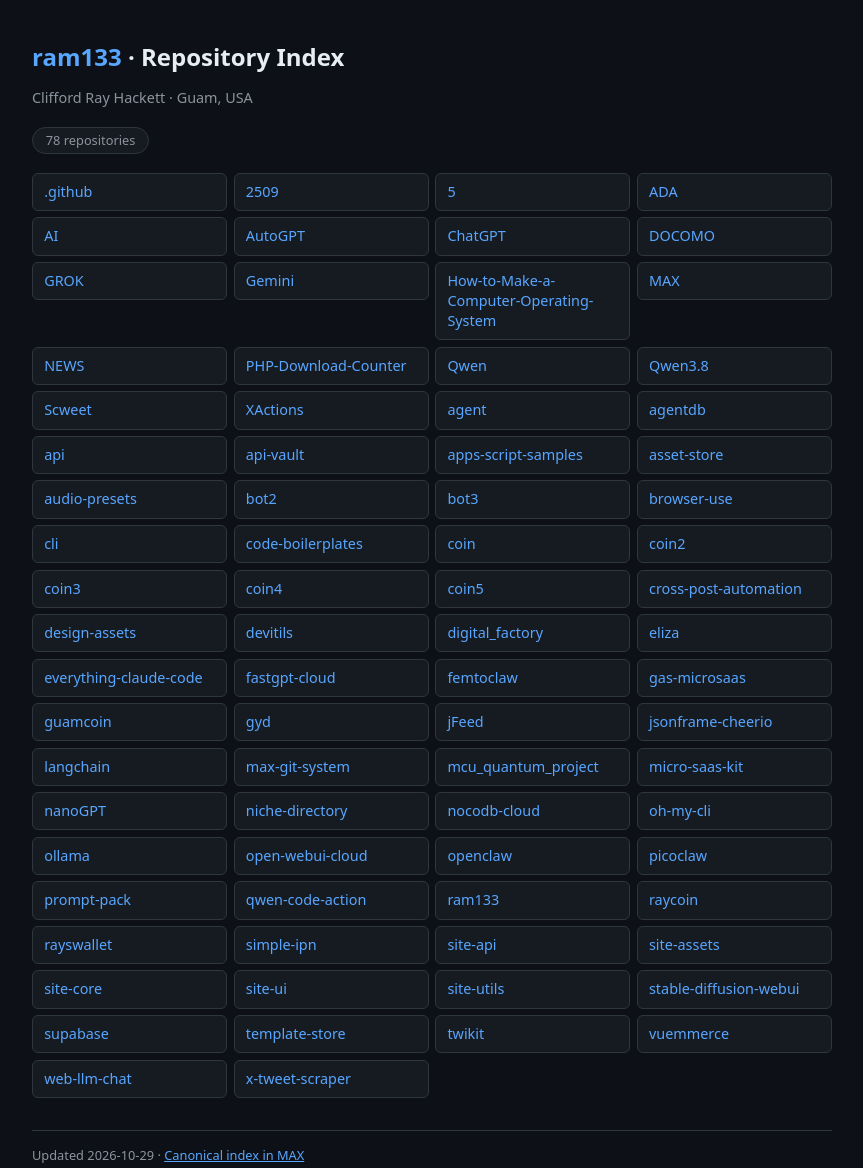
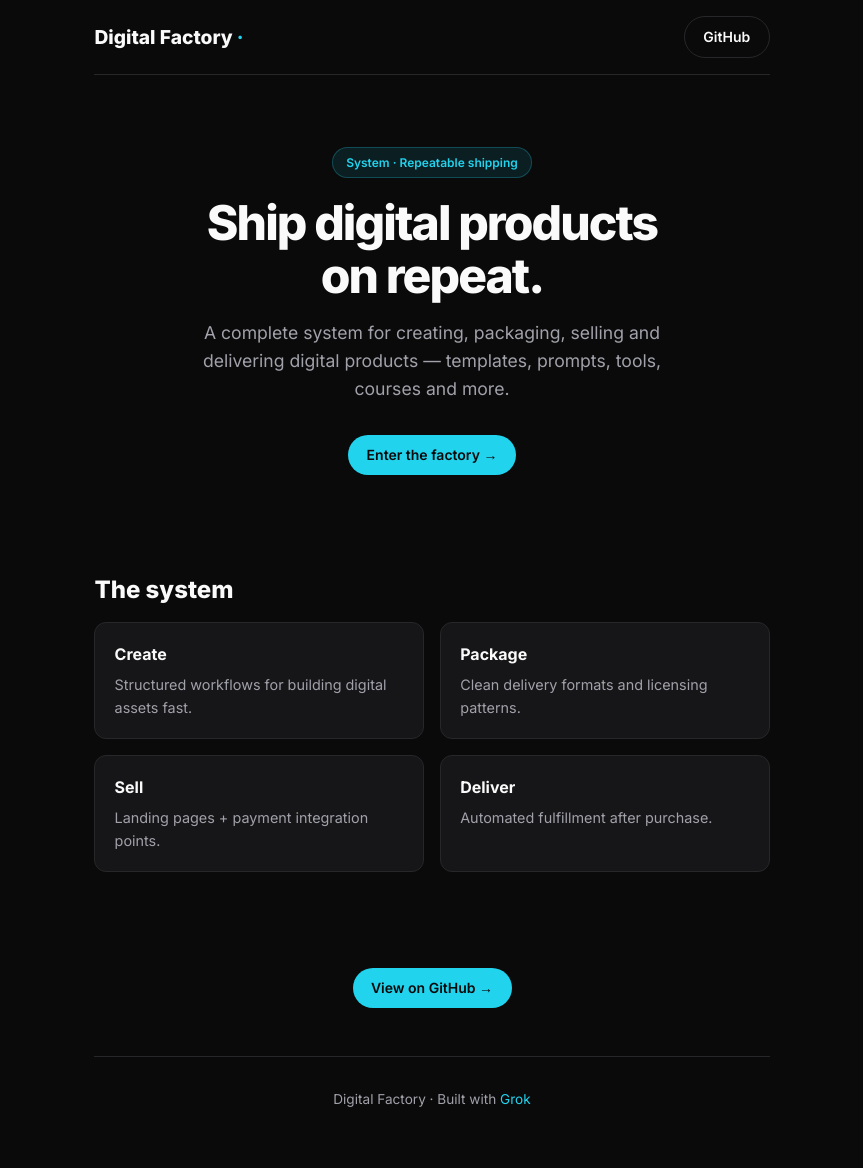
Before and after one commit to ram133/digital_factory, a plain HTML site: page index.html in a window 1280 px wide. Shown: the whole page, without its empty margins (208-1071 px from the left). After the commit the page ends 1143 px from the top, so only its background shows below. Drawn offline with Linux system fonts and the light colour scheme.

Commit message:
Product rebuild: Digital Factory — system for shipping digital products

```diff
--- a/index.html
+++ b/index.html
@@ -1,112 +1,58 @@
 <!DOCTYPE html>
 <html lang="en">
 <head>
-<meta charset="UTF-8">
-<meta name="viewport" content="width=device-width, initial-scale=1.0">
-<title>ram133 · All Repositories</title>
+  <meta charset="UTF-8" />
+  <meta name="viewport" content="width=device-width, initial-scale=1.0" />
+  <title>Digital Factory — Ship digital products on repeat</title>
+  <meta name="theme-color" content="#0a0a0b" />
+  <link href="https://fonts.googleapis.com/css2?family=Inter:wght@400;500;600;700;800&display=swap" rel="stylesheet" />
   <style>
-body{font-family:system-ui,sans-serif;background:#0d1117;color:#e6edf3;margin:0;padding:1.5rem;line-height:1.4}
-.container{max-width:800px;margin:0 auto}
-h1{font-size:1.5rem;margin-bottom:.3rem}
-h1 a{color:#58a6ff;text-decoration:none}
-.sub{color:#8b949e;font-size:.9rem;margin-bottom:1.2rem}
-.count{display:inline-block;background:#161b22;border:1px solid #30363d;border-radius:999px;padding:.2rem .8rem;font-size:.8rem;color:#8b949e}
-ul{list-style:none;padding:0;display:grid;grid-template-columns:repeat(auto-fill,minmax(180px,1fr));gap:.4rem;margin-top:1.2rem}
-li a{display:block;background:#161b22;border:1px solid #30363d;border-radius:6px;padding:.5rem .7rem;color:#58a6ff;text-decoration:none;font-size:.9rem}
-li a:hover{border-color:#58a6ff}
-footer{margin-top:2rem;font-size:.8rem;color:#8b949e;border-top:1px solid #30363d;padding-top:1rem}
-footer a{color:#58a6ff}
+    :root{--bg:#0a0a0b;--card:#161618;--border:#27272a;--text:#fafafa;--muted:#a1a1aa;--accent:#22d3ee;--font:'Inter',system-ui,sans-serif}
+    *{box-sizing:border-box;margin:0;padding:0}body{font-family:var(--font);background:var(--bg);color:var(--text);line-height:1.6}
+    .container{max-width:720px;margin:0 auto;padding:0 1.4rem}
+    nav{padding:1rem 0;border-bottom:1px solid var(--border);display:flex;justify-content:space-between;align-items:center}
+    .logo{font-weight:800;font-size:1.2rem;text-decoration:none;color:var(--text)}.logo span{color:var(--accent)}
+    .btn{display:inline-flex;padding:.55rem 1.15rem;border-radius:999px;font-weight:600;font-size:.875rem;text-decoration:none}
+    .btn-primary{background:var(--accent);color:#0a0a0b}.btn-ghost{border:1px solid var(--border);color:var(--text)}
+    .hero{padding:4.5rem 0 3rem;text-align:center}
+    .badge{display:inline-block;background:rgba(34,211,238,.1);border:1px solid rgba(34,211,238,.25);color:var(--accent);font-size:.75rem;font-weight:600;padding:.3rem .8rem;border-radius:999px;margin-bottom:1.2rem}
+    h1{font-size:clamp(2.1rem,5vw,3rem);font-weight:800;letter-spacing:-.04em;line-height:1.1;margin-bottom:1rem}
+    .hero p{color:var(--muted);font-size:1.1rem;max-width:500px;margin:0 auto 2rem}
+    .cta{display:flex;gap:.7rem;justify-content:center;flex-wrap:wrap}
+    section{padding:3rem 0}h2{font-size:1.5rem;font-weight:800;margin-bottom:.8rem}
+    .grid{display:grid;grid-template-columns:1fr 1fr;gap:1rem}@media(max-width:520px){.grid{grid-template-columns:1fr}}
+    .card{background:var(--card);border:1px solid var(--border);border-radius:12px;padding:1.2rem}.card h3{font-size:1rem;margin-bottom:.3rem}.card p{color:var(--muted);font-size:.9rem}
+    footer{border-top:1px solid var(--border);padding:2rem 0;text-align:center;color:var(--muted);font-size:.85rem}footer a{color:var(--accent);text-decoration:none}
   </style>
 </head>
 <body>
   <div class="container">
-<header>
-<h1><a href="https://github.com/ram133">ram133</a> · Repository Index</h1>
-<p class="sub">Clifford Ray Hackett · Guam, USA</p>
-<span class="count">78 repositories</span>
+    <nav>
+      <a href="./" class="logo">Digital Factory <span>·</span></a>
+      <a href="https://github.com/ram133/digital_factory" class="btn btn-ghost" target="_blank">GitHub</a>
+    </nav>
+    <header class="hero">
+      <div class="badge">System · Repeatable shipping</div>
+      <h1>Ship digital products<br>on repeat.</h1>
+      <p>A complete system for creating, packaging, selling and delivering digital products — templates, prompts, tools, courses and more.</p>
+      <div class="cta">
+        <a href="https://github.com/ram133/digital_factory" class="btn btn-primary" target="_blank">Enter the factory →</a>
+      </div>
     </header>
-<ul>
-      <li><a href="https://github.com/ram133/.github">.github</a></li>
-      <li><a href="https://github.com/ram133/2509">2509</a></li>
-      <li><a href="https://github.com/ram133/5">5</a></li>
-      <li><a href="https://github.com/ram133/ADA">ADA</a></li>
-      <li><a href="https://github.com/ram133/AI">AI</a></li>
-      <li><a href="https://github.com/ram133/AutoGPT">AutoGPT</a></li>
-      <li><a href="https://github.com/ram133/ChatGPT">ChatGPT</a></li>
-      <li><a href="https://github.com/ram133/DOCOMO">DOCOMO</a></li>
-      <li><a href="https://github.com/ram133/GROK">GROK</a></li>
-      <li><a href="https://github.com/ram133/Gemini">Gemini</a></li>
-      <li><a href="https://github.com/ram133/How-to-Make-a-Computer-Operating-System">How-to-Make-a-Computer-Operating-System</a></li>
-      <li><a href="https://github.com/ram133/MAX">MAX</a></li>
-      <li><a href="https://github.com/ram133/NEWS">NEWS</a></li>
-      <li><a href="https://github.com/ram133/PHP-Download-Counter">PHP-Download-Counter</a></li>
-      <li><a href="https://github.com/ram133/Qwen">Qwen</a></li>
-      <li><a href="https://github.com/ram133/Qwen3.8">Qwen3.8</a></li>
-      <li><a href="https://github.com/ram133/Scweet">Scweet</a></li>
-      <li><a href="https://github.com/ram133/XActions">XActions</a></li>
-      <li><a href="https://github.com/ram133/agent">agent</a></li>
-      <li><a href="https://github.com/ram133/agentdb">agentdb</a></li>
-      <li><a href="https://github.com/ram133/api">api</a></li>
-      <li><a href="https://github.com/ram133/api-vault">api-vault</a></li>
-      <li><a href="https://github.com/ram133/apps-script-samples">apps-script-samples</a></li>
-      <li><a href="https://github.com/ram133/asset-store">asset-store</a></li>
-      <li><a href="https://github.com/ram133/audio-presets">audio-presets</a></li>
-      <li><a href="https://github.com/ram133/bot2">bot2</a></li>
-      <li><a href="https://github.com/ram133/bot3">bot3</a></li>
-      <li><a href="https://github.com/ram133/browser-use">browser-use</a></li>
-      <li><a href="https://github.com/ram133/cli">cli</a></li>
-      <li><a href="https://github.com/ram133/code-boilerplates">code-boilerplates</a></li>
-      <li><a href="https://github.com/ram133/coin">coin</a></li>
-      <li><a href="https://github.com/ram133/coin2">coin2</a></li>
-      <li><a href="https://github.com/ram133/coin3">coin3</a></li>
-      <li><a href="https://github.com/ram133/coin4">coin4</a></li>
-      <li><a href="https://github.com/ram133/coin5">coin5</a></li>
-      <li><a href="https://github.com/ram133/cross-post-automation">cross-post-automation</a></li>
-      <li><a href="https://github.com/ram133/design-assets">design-assets</a></li>
-      <li><a href="https://github.com/ram133/devitils">devitils</a></li>
-      <li><a href="https://github.com/ram133/digital_factory">digital_factory</a></li>
-      <li><a href="https://github.com/ram133/eliza">eliza</a></li>
-      <li><a href="https://github.com/ram133/everything-claude-code">everything-claude-code</a></li>
-      <li><a href="https://github.com/ram133/fastgpt-cloud">fastgpt-cloud</a></li>
-      <li><a href="https://github.com/ram133/femtoclaw">femtoclaw</a></li>
-      <li><a href="https://github.com/ram133/gas-microsaas">gas-microsaas</a></li>
-      <li><a href="https://github.com/ram133/guamcoin">guamcoin</a></li>
-      <li><a href="https://github.com/ram133/gyd">gyd</a></li>
-      <li><a href="https://github.com/ram133/jFeed">jFeed</a></li>
-      <li><a href="https://github.com/ram133/jsonframe-cheerio">jsonframe-cheerio</a></li>
-      <li><a href="https://github.com/ram133/langchain">langchain</a></li>
-      <li><a href="https://github.com/ram133/max-git-system">max-git-system</a></li>
-      <li><a href="https://github.com/ram133/mcu_quantum_project">mcu_quantum_project</a></li>
-      <li><a href="https://github.com/ram133/micro-saas-kit">micro-saas-kit</a></li>
-      <li><a href="https://github.com/ram133/nanoGPT">nanoGPT</a></li>
-      <li><a href="https://github.com/ram133/niche-directory">niche-directory</a></li>
-      <li><a href="https://github.com/ram133/nocodb-cloud">nocodb-cloud</a></li>
-      <li><a href="https://github.com/ram133/oh-my-cli">oh-my-cli</a></li>
-      <li><a href="https://github.com/ram133/ollama">ollama</a></li>
-      <li><a href="https://github.com/ram133/open-webui-cloud">open-webui-cloud</a></li>
-      <li><a href="https://github.com/ram133/openclaw">openclaw</a></li>
-      <li><a href="https://github.com/ram133/picoclaw">picoclaw</a></li>
-      <li><a href="https://github.com/ram133/prompt-pack">prompt-pack</a></li>
-      <li><a href="https://github.com/ram133/qwen-code-action">qwen-code-action</a></li>
-      <li><a href="https://github.com/ram133/ram133">ram133</a></li>
-      <li><a href="https://github.com/ram133/raycoin">raycoin</a></li>
-      <li><a href="https://github.com/ram133/rayswallet">rayswallet</a></li>
-      <li><a href="https://github.com/ram133/simple-ipn">simple-ipn</a></li>
-      <li><a href="https://github.com/ram133/site-api">site-api</a></li>
-      <li><a href="https://github.com/ram133/site-assets">site-assets</a></li>
-      <li><a href="https://github.com/ram133/site-core">site-core</a></li>
-      <li><a href="https://github.com/ram133/site-ui">site-ui</a></li>
-      <li><a href="https://github.com/ram133/site-utils">site-utils</a></li>
-      <li><a href="https://github.com/ram133/stable-diffusion-webui">stable-diffusion-webui</a></li>
-      <li><a href="https://github.com/ram133/supabase">supabase</a></li>
-      <li><a href="https://github.com/ram133/template-store">template-store</a></li>
-      <li><a href="https://github.com/ram133/twikit">twikit</a></li>
-      <li><a href="https://github.com/ram133/vuemmerce">vuemmerce</a></li>
-      <li><a href="https://github.com/ram133/web-llm-chat">web-llm-chat</a></li>
-      <li><a href="https://github.com/ram133/x-tweet-scraper">x-tweet-scraper</a></li>
-</ul>
+    <section>
+      <h2>The system</h2>
+      <div class="grid">
+        <div class="card"><h3>Create</h3><p>Structured workflows for building digital assets fast.</p></div>
+        <div class="card"><h3>Package</h3><p>Clean delivery formats and licensing patterns.</p></div>
+        <div class="card"><h3>Sell</h3><p>Landing pages + payment integration points.</p></div>
+        <div class="card"><h3>Deliver</h3><p>Automated fulfillment after purchase.</p></div>
+      </div>
+    </section>
+    <section style="text-align:center;padding-bottom:3rem">
+      <a href="https://github.com/ram133/digital_factory" class="btn btn-primary" target="_blank">View on GitHub →</a>
+    </section>
     <footer>
-Updated 2026-10-29 · <a href="https://github.com/ram133/MAX">Canonical index in MAX</a>
+      <p>Digital Factory · Built with <a href="https://x.ai">Grok</a></p>
     </footer>
   </div>
 </body>
```
Also changed, not shown: 1 other file. Lines whose indentation alone changed are shown as unchanged.
